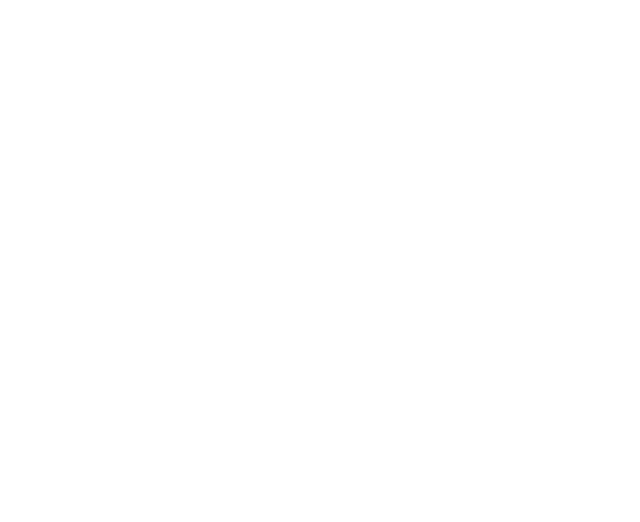
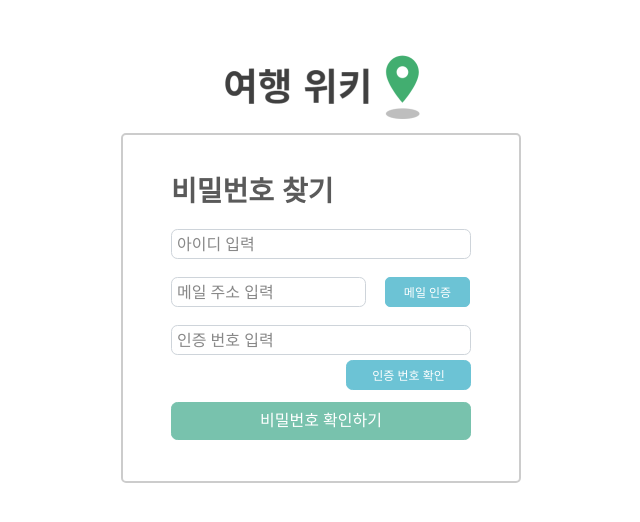
Before and after one commit to choiminwoo2/trip-wiki-vue, a Vue app: page /trip/PwdSearch in a window 1280 px wide. Before the commit this address had no page. Shown: the top 522 px of the page, without its empty margins (319-959 px from the left). Built offline with nearby package versions, Linux system fonts and the light colour scheme.

Commit message:
Mail 기능, APP 수정,  메일 인증 기능

```diff
--- a/src/App.vue
+++ b/src/App.vue
@@ -1,9 +1,8 @@
 <template>
-  <div id="app">
+
       <router-view
         @parent_getSession="getSession"
         :parent_id="id"/>
-  </div>
 </template>
 <script>
 import axios from '@/setting/axiossetting.js';
--- /dev/null
+++ b/src/components/member/emailBox.vue
@@ -0,0 +1,85 @@
+<template>
+    <div class="btn-group">
+        <input  class="form-control" placeholder="메일 주소 입력" @input="ChangeEmail">
+        <button class="btn btn-info btn-xs" @click="handleEmailSender">메일 인증</button>
+        <span :class="email_color">{{email_message}}</span>
+    </div>
+</template>
+<script>
+import {ref, watch} from 'vue';
+import {useStore} from 'vuex';
+import axios from '@/setting/axiossetting.js';
+export default {
+    setup(){
+        const sendId = ref('');
+        const store = useStore();
+        const email_message = ref('');
+        const email_color = ref('');
+        const sendMessage = ref('');
+
+        watch(()=> store.state.sendMail.id,()=>{
+            sendId.value = store.state.sendMail.id;
+            });
+        const input_email = ref('');
+        const ChangeEmail = (e) =>{
+            store.dispatch('sendMail', e.target.value);
+            input_email.value = e.target.value;
+        }
+        const handleEmailSender = async() =>{
+            if(sendId.value != ''){
+                const data = await (await axios.post('emailChk',{
+                        user_id : sendId.value,
+                        user_email : input_email.value
+                    })).data;
+                    console.log(data);
+                    if(data.result == -1){
+                        email_message.value ="ID가 존재하지 않습니다."
+                    }else if(data.result == 1){
+                        email_message.value ="이메일을 확인해주세요."
+                    }else if(data.result == 2){
+                        email_message.value = "메일을 확인해주세요.";
+                        sendMessage.value = "비밀번호";
+                        sendEmailToUser(email_message);
+                    }
+            }else if(sendId.value == '' && input_email.value != ''){
+                const data = await (await axios.post('idFinder',{
+                        user_email : input_email.value
+                    })).data;
+                    console.log(data);
+            }
+        }
+        const sendEmailToUser = async() =>{
+            const data = await( await axios.post('keySender',{
+                email : input_email.value,
+                message : sendMessage.value
+            })).data;
+            console.log(data)
+        }
+        return{
+            input_email,ChangeEmail,sendId,handleEmailSender,email_color,email_message
+        }
+    }
+}
+</script>
+
+<style lang="scss" scoped>
+.btn-group{
+    display: grid;
+    grid-template-columns: 65% 35%;
+    column-gap: 20px;
+    .btn{
+        border-radius: 5px !important;
+        font-size: 12px !important;
+    }
+    .btn-xs{
+        width: 85px !important;
+        height:30px !important;
+
+    }
+
+}
+input{
+    padding : 2px 5px;
+}
+
+</style>
--- a/src/components/member/loginPages.vue
+++ b/src/components/member/loginPages.vue
@@ -9,8 +9,8 @@
         <button type="submit" class="btn btn-info">로그인</button>
       </div>
        <div class="find-action">
-        <a>아이디 찾기</a>
-        <a>비밀 번호 찾기</a>
+        <a><router-link :to="{name:'IdSearch'}">아이디 찾기</router-link></a>
+        <a><router-link :to="{name:'PwdSearch'}">비밀번호 찾기</router-link></a>
         <router-link :to="{name:'Join'}"  @click="join" class="join-temp">회원 가입</router-link>
       </div>
       <p>소셜 계정으로 로그인하기</p>
@@ -60,7 +60,7 @@
         })).data;
         console.log(data);
         if(data == -1){
-          console.log("아이디가 존재하지않습니다.");
+          alert("아이디가 존재하지않습니다.");
         }else if(data == 0){
           console.log("비밀번호가 일치하지 않습니다.");
         }else if(data == 1){
--- /dev/null
+++ b/src/views/member/IdSearch.vue
@@ -0,0 +1,104 @@
+<template>
+ <div class="content-container">
+      <div class="img-container">
+       <router-link :to="{name:'Home'}"><img src="@/assets/logo.png"></router-link>
+        </div>
+      <form class="form-container" @submit.prevent="sendId">
+          <div class="center-container">
+              <h3>아이디 찾기</h3>
+              <EmailBox />
+               <input type="text" placeholder="인증 번호 입력" class="form-control" style="margin-bottom:5px; margin-top:18px;">
+              <button class="btn btn-info btn-xs right-button">인증 번호 확인</button>
+              <button class="btn btn-primary ">비밀번호 확인하러 가기</button>
+          </div>
+      </form>
+  </div>
+</template>
+
+<script>
+import EmailBox from '@/components/member/emailBox.vue'
+export default {
+    components: {
+        EmailBox
+    },
+    setup(){
+        return{
+
+        }
+    }
+}
+</script>
+
+<style lang="scss" scoped>
+@keyframes opacityContainer {
+    0% {opacity: 0;}
+    25% { opacity: 0.25;}
+    50% {opacity: 0.5;}
+    75% { opacity: 0.75;}
+    100% {opacity: 1;}
+}
+.content-container::-webkit-scrollbar{
+    display: none;
+}
+.content-container{
+    animation: 1s ease-in 0.5s opacityContainer;
+    width:100%;
+    height: 95%;
+    margin : 0 auto;
+    .img-container{
+        display: flex;
+        justify-content: center;
+        padding-bottom: 10px;
+    }
+    padding-top:50px;
+    .form-container{
+        margin-top:30px;
+        border : 2px solid rgba(0, 0, 0, 0.2);
+        border-radius: 5px;
+        height:300px;
+        width: 400px;
+        margin : 0 auto;
+        padding: 20px;
+        .img{
+            text-align: center;
+        }
+        .center-container{
+            width:300px;
+            height:300px;
+            margin:0 auto;
+            margin-top:20px;
+            h3{
+                margin : 20px 0;
+                font-weight: bold;
+            }
+            .btn-group{
+                display: grid;
+                grid-template-columns: 65% 35%;
+                column-gap: 20px;
+                .btn{
+                    border-radius: 5px !important;
+                    font-size: 12px !important;
+                }
+                .btn-xs{
+                    width: 85px !important;
+                    height:30px !important;
+                }
+            }
+            .right-button{
+                float:right !important;
+                font-size: 12px !important;
+                width: 125px !important;
+                    height:30px !important;
+                    margin-bottom: 12px;
+            }
+            .btn-primary{
+                width: 100% !important;
+            }
+        }
+    }
+}
+input{
+    margin-bottom: 18px;
+    padding : 2px 5px;
+}
+</style>
--- a/src/views/member/JoinView.vue
+++ b/src/views/member/JoinView.vue
@@ -24,7 +24,6 @@
     max-width: 1100px;
     justify-content: center;
     justify-items: center;
-    margin-top:50px;
   }
   img{
     position: relative;
@@ -46,7 +45,6 @@
     justify-content: center;
     justify-items: center;
     transform: translateX(-10px);
-    margin-top:50px;
   }
    img{
     position: relative;
@@ -67,7 +65,6 @@
     justify-items: center;
     min-width: 300px;
     max-width: 600px;
-    margin-top:50px;
   }
    img{
     position: relative;
--- a/src/views/member/LoginView.vue
+++ b/src/views/member/LoginView.vue
@@ -1,7 +1,7 @@
 <template>
   <div class="login-Container">
     <img src="@/assets/logo.png">
-    <LoginPages/>
+    <LoginPages />
   </div>
 </template>
 
@@ -34,7 +34,6 @@
     max-width: 1100px;
     justify-content: center;
     justify-items: center;
-    margin-top:225px;
 
   }
   img{
@@ -56,7 +55,6 @@
     max-width: 70%;
     justify-content: center;
     justify-items: center;
-    margin-top:150px;
   }
    img{
     position: relative;
@@ -82,7 +80,6 @@
     justify-items: center;
     min-width: 300px;
     max-width: 600px;
-   margin-top:150px;
 
   }
    img{
--- /dev/null
+++ b/src/views/member/PwdSearch.vue
@@ -0,0 +1,125 @@
+<template>
+  <div class="content-container">
+      <div class="img-container">
+       <router-link :to="{name:'Home'}"><img src="@/assets/logo.png"></router-link>
+        </div>
+      <form class="form-container" @submit.prevent="sendId">
+          <div class="center-container">
+              <h3>비밀번호 찾기</h3>
+              <input v-model="input_id" class="form-control" placeholder="아이디 입력">
+              <EmailBox />
+               <input type="text" placeholder="인증 번호 입력" class="form-control" style="margin-bottom:5px; margin-top:18px;">
+              <button class="btn btn-info btn-xs right-button">인증 번호 확인</button>
+              <button class="btn btn-primary ">비밀번호 확인하기</button>
+          </div>
+      </form>
+  </div>
+</template>
+
+<script>
+import EmailBox from '@/components/member/emailBox.vue';
+import { useStore } from 'vuex';
+import { ref, watch } from '@vue/runtime-core';
+export default {
+    components:{
+        EmailBox
+    },
+    setup(){
+        const sendEmail = ref('');
+        const store = useStore();
+        const input_id = ref('');
+
+        const sendId = () =>{
+
+        }
+
+        watch(input_id,()=>{
+            store.dispatch('sendId',input_id.value);
+        });
+
+        watch(()=>store.state.sendMail.mail,()=>{
+            sendEmail.value = store.state.sendMail.mail;
+            console.log("sendEmail=" + sendEmail.value)
+        })
+        return{
+            store,sendEmail,input_id,sendId
+        }
+    }
+}
+</script>
+
+<style lang="scss" scoped>
+@keyframes opacityContainer {
+    0% {opacity: 0;}
+    25% { opacity: 0.25;}
+    50% {opacity: 0.5;}
+    75% { opacity: 0.75;}
+    100% {opacity: 1;}
+}
+.content-container::-webkit-scrollbar{
+    display: none;
+}
+.content-container{
+    animation: 1s ease-in 0.5s opacityContainer;
+    width:100%;
+    height: 95%;
+    margin : 0 auto;
+    .img-container{
+        display: flex;
+        justify-content: center;
+        padding-bottom: 10px;
+    }
+    padding-top:50px;
+    .form-container{
+        margin-top:30px;
+        border : 2px solid rgba(0, 0, 0, 0.2);
+        border-radius: 5px;
+        height:350px;
+        width: 400px;
+        margin : 0 auto;
+        padding: 20px;
+        .img{
+            text-align: center;
+        }
+        .center-container{
+            width:300px;
+            height:300px;
+            margin:0 auto;
+            margin-top:20px;
+            h3{
+                margin : 20px 0;
+                font-weight: bold;
+            }
+            .btn-group{
+                display: grid;
+                grid-template-columns: 65% 35%;
+                column-gap: 20px;
+                .btn{
+                    border-radius: 5px !important;
+                    font-size: 12px !important;
+                }
+                .btn-xs{
+                    width: 85px !important;
+                    height:30px !important;
+                }
+            }
+            .right-button{
+                float:right !important;
+                font-size: 12px !important;
+                width: 125px !important;
+                    height:30px !important;
+                    margin-bottom: 12px;
+            }
+            .btn-primary{
+                width: 100% !important;
+            }
+        }
+    }
+}
+input{
+    margin-bottom: 18px;
+    padding : 2px 5px;
+}
+
+
+</style>
```
Also changed, not shown: src/router/index.js (+26 -6 lines), src/views/member/MailAuthSucess.vue (+3 -4 lines).
